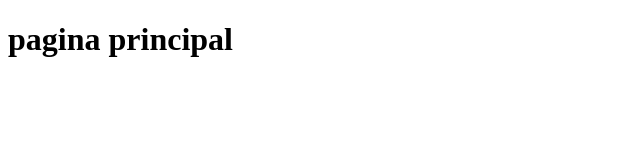
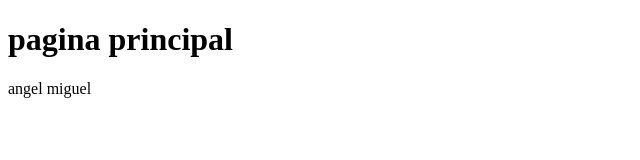
Before and after one commit to Lucangel11/nuevo-repositorio, a plain HTML site: page index.html in a window 1280 px wide. Shown: the whole page, without its empty margins (0-640 px from the left). Drawn offline with Linux system fonts and the light colour scheme.

Commit message:
se agrego un creador

```diff
--- a/index.html
+++ b/index.html
@@ -8,5 +8,6 @@
 </head>
 <body>
     <h1>pagina principal</h1>
+    <p>angel miguel</p>
 </body>
 </html>
```
